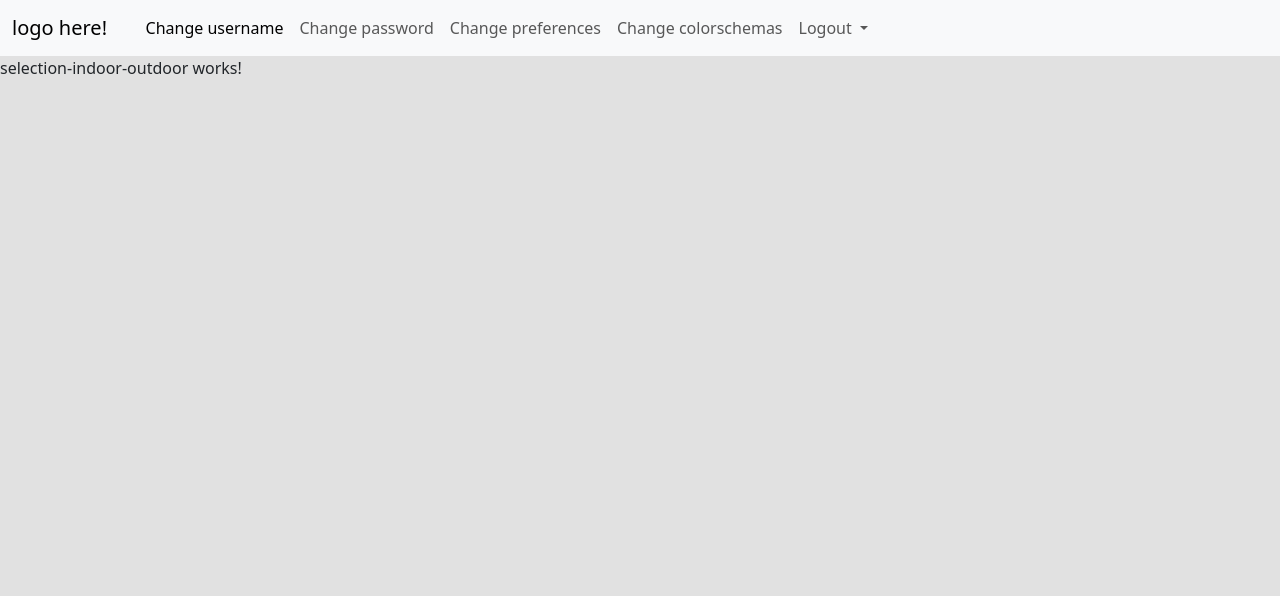
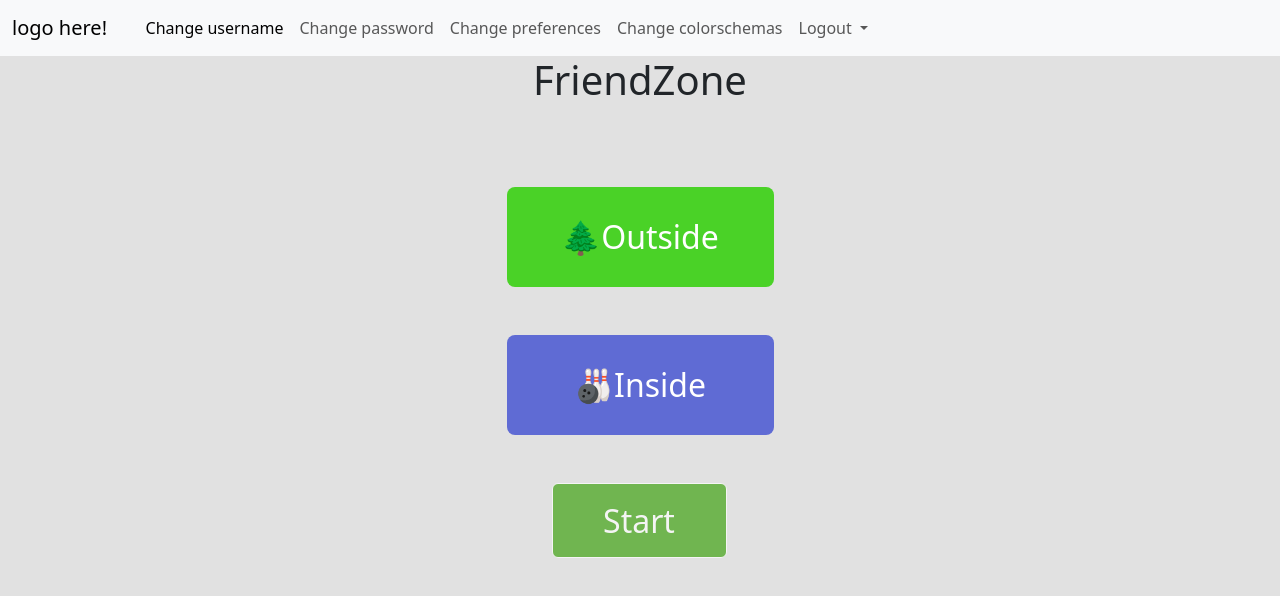
Before and after one commit to Languste1/activitymatcher, an Angular app in the folder activitymatcher/: page /selection in a window 1280 px wide. Shown: the top 596 px of the page. Built offline with nearby package versions, Linux system fonts and the light colour scheme.

Commit message:
Added Outside / Inside and StartButton + Disabled Startbutton

```diff
--- a/activitymatcher/src/app/selection-indoor-outdoor/selection-indoor-outdoor.component.css
+++ b/activitymatcher/src/app/selection-indoor-outdoor/selection-indoor-outdoor.component.css
@@ -0,0 +1,29 @@
+.indoorButton{
+  font-size: xx-large;
+  background-color: #5F6BD4;
+  color: white;
+  width: 267px;
+  height: 100px
+}
+.outdoorButton{
+  font-size: xx-large;
+  margin-top:75px;
+  color: white;
+  background-color:#4AD227;
+  width: 267px;
+  height: 100px
+}
+.startButton{
+  font-size: xx-large;
+  background-color: #349E03;
+  color: white;
+  width: 175px;
+  height: 75px;
+  margin-left: 45px;
+}
+.container {
+  display: flex;
+  justify-content: center;
+  align-items: center;
+  height: 1vh;
+}
--- a/activitymatcher/src/app/selection-indoor-outdoor/selection-indoor-outdoor.component.html
+++ b/activitymatcher/src/app/selection-indoor-outdoor/selection-indoor-outdoor.component.html
@@ -1 +1,14 @@
-<p>selection-indoor-outdoor works!</p>
+<div class="container text-center mt-4">
+  <div class="row">
+    <div class="col">
+      <h1>FriendZone</h1>
+    </div>
+  </div>
+</div>
+
+<br>
+<div class="d-grid gap-5 col-6 mx-auto container">
+  <button class="btn outdoorButton btn-lg" type="button">🌲Outside</button>
+  <button class="btn indoorButton btn-lg" type="button">🎳Inside</button>
+  <div><button class="btn startButton disabled  " type="button">Start</button></div>
+</div>
```
